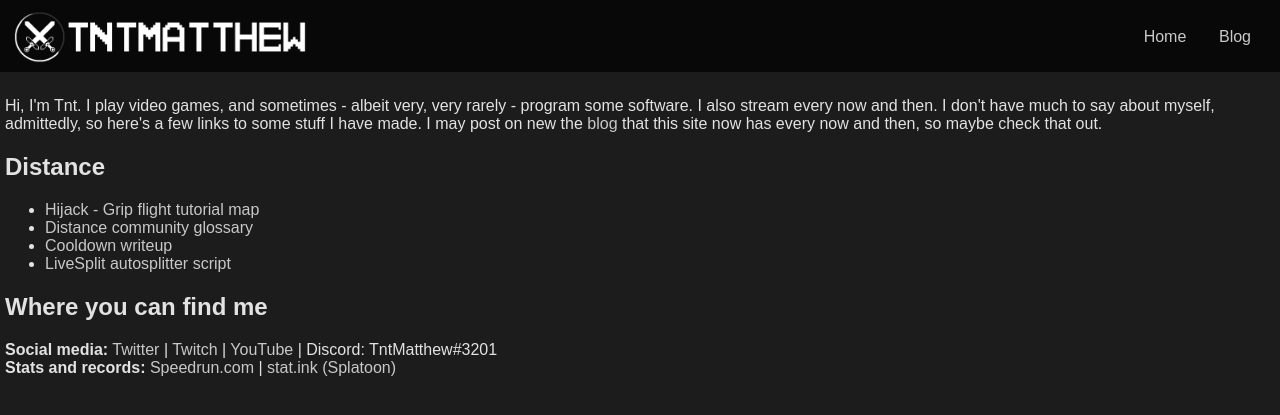
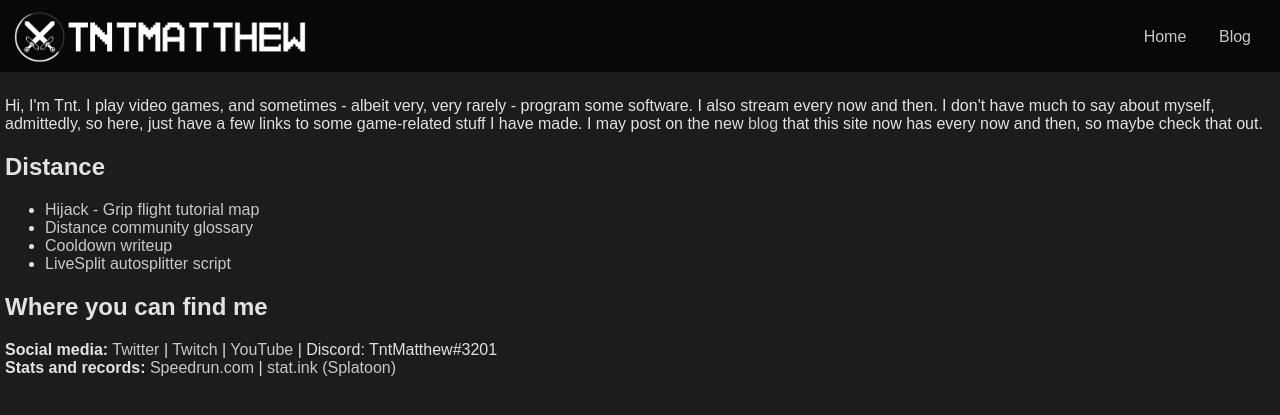
Before and after one commit to TntMatthew/TntMatthew.github.io, a Jekyll site: the page built from index.html, in a window 1280 px wide. Shown: the top 415 px of the page. Built offline with Jekyll 4.4.1, drawn with Linux system fonts in a browser that asks for light colours.

Commit message:
text fixes

```diff
--- a/index.html
+++ b/index.html
@@ -3,8 +3,8 @@ title: TntMatthew
 ---
 <p>
     Hi, I'm Tnt. I play video games, and sometimes - albeit very, very rarely - program some software. I also stream every now and then. I don't have much to say
-    about myself, admittedly, so here's a few links to some stuff I have made. I may post on new the <a href="{% link blog.html %}">blog</a> that this site now has every
-    now and then, so maybe check that out.
+    about myself, admittedly, so here, just have a few links to some game-related stuff I have made. I may post on the new <a href="{% link blog.html %}">blog</a> that this
+    site now has every now and then, so maybe check that out.
 </p>
 
 <h2>Distance</h2>
```
